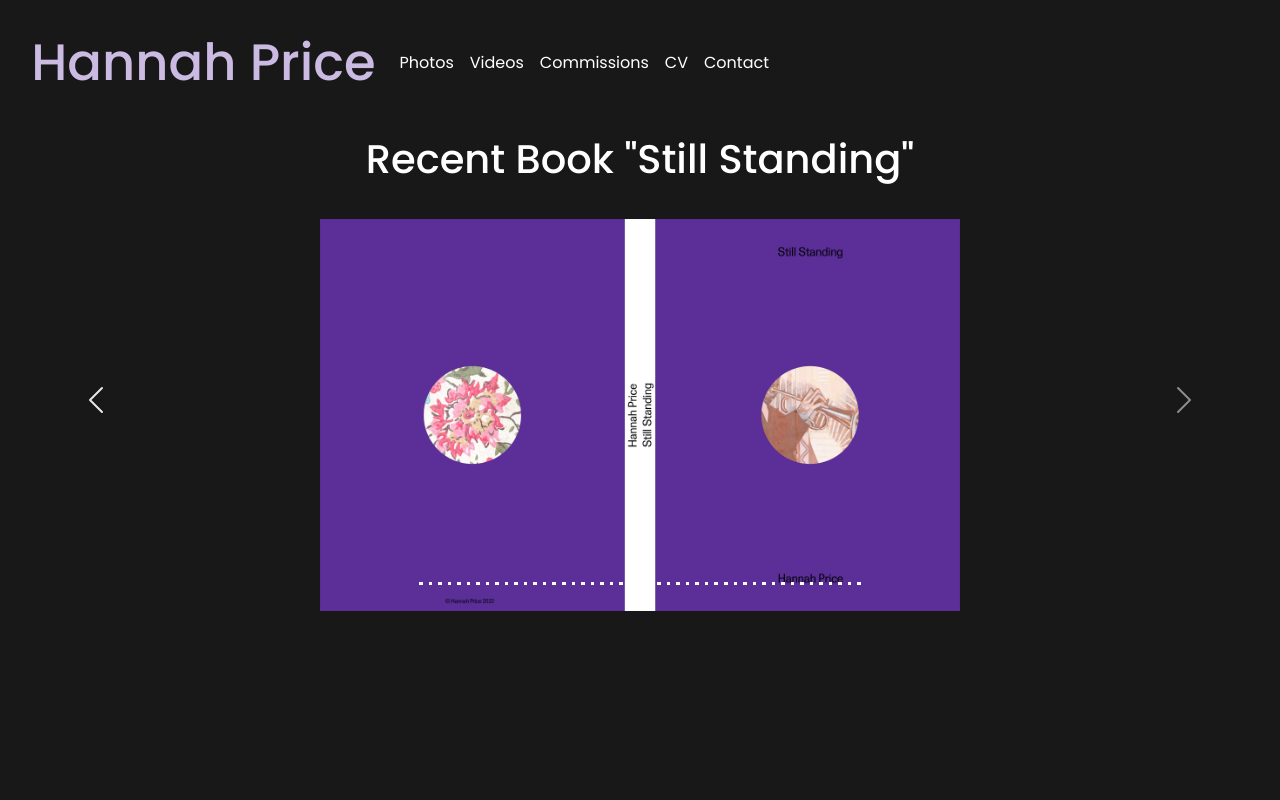
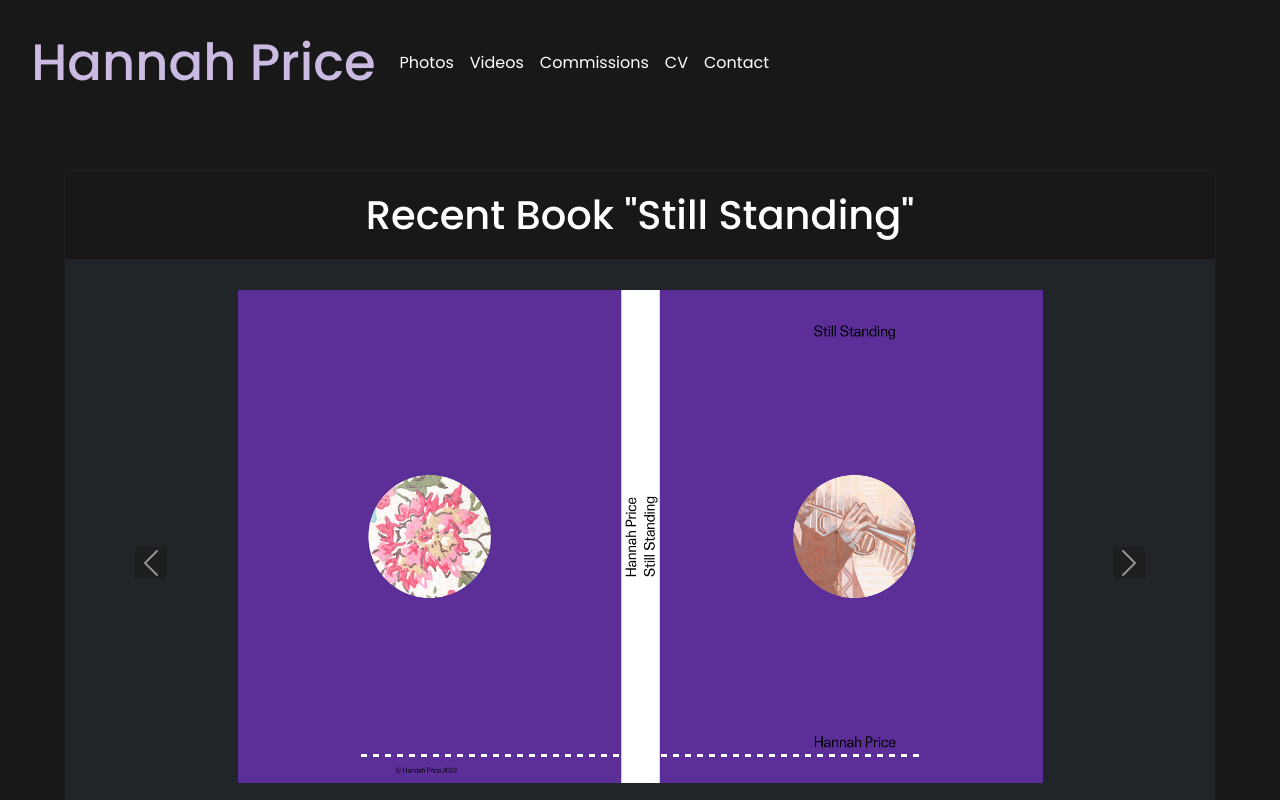
Before and after one commit to Hannahphoto/photovideo-web, a React (Vite) app in the folder photovideo-web/: page / in a window 1280 px wide. Shown: the top 800 px of the page. Built offline with nearby package versions, Linux system fonts and the light colour scheme.

Commit message:
mostly there

```diff
--- a/photovideo-web/src/App.css
+++ b/photovideo-web/src/App.css
@@ -11,7 +11,8 @@
 
 h1{
   text-align: center;
-  padding: 10px;
+  padding: 20px;
+
 }
 
 h3{
@@ -88,8 +89,9 @@ em{
 }
 
 .carousel{
-  margin: 25%;
+  margin: 15%;
   margin-top: 2%;
+  padding: 0%;
 }
 
 .carousel-indicators{
--- a/photovideo-web/src/components/home.jsx
+++ b/photovideo-web/src/components/home.jsx
@@ -6,6 +6,7 @@ export default function Home() {
 
     return (
         <>
+            <div className="card text-bg-dark">
                 <h1 className="--bs-heading-color" style={{ color: "white" }}>
                     Recent Book "Still Standing"
                 </h1>
@@ -209,6 +210,7 @@ export default function Home() {
                     <span className="carousel-control-next-icon" aria-hidden="true"></span>
                     <span className="visually-hidden">Next</span>
                 </button>
+            </div>
         </>
 
     )
```
Lines whose indentation alone changed are shown as unchanged.
